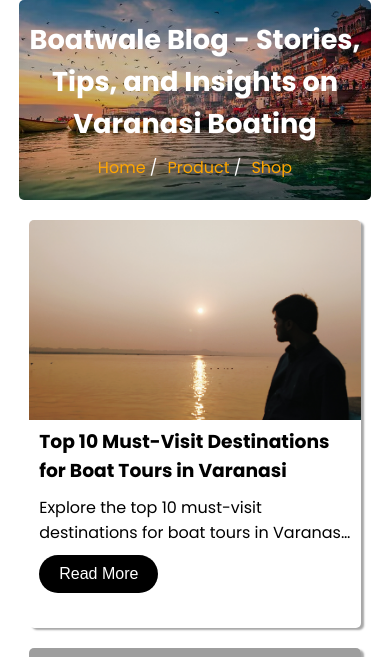
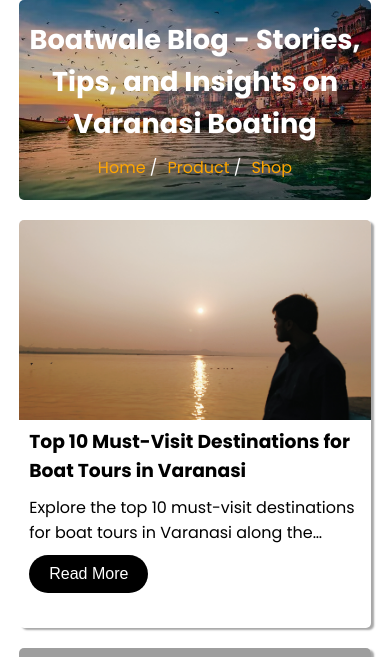
Before and after one commit to abhishekdubey1412/travel_agency, a Django app: page /blog/ in a window 390 px wide. Shown: the part 76-733 px from the top of the page. Run offline with Django 5.2, Linux system fonts and the light colour scheme; data comes from the database, SQL or seed files in the repository; some libraries are stand-ins or nearby versions; grey boxes are pictures that could not be loaded.

Commit message:
modified post css file

```diff
--- a/static/css/blog.css
+++ b/static/css/blog.css
@@ -110,14 +110,14 @@
 
 @media screen and (max-width: 768px) {
     .blog_pt .blog {
-        flex-basis: calc(50% - 20px);
+        flex-basis: 48%;
         margin: auto;
     }
 }
 
 @media screen and (max-width: 576px) {
     .blog_pt .blog {
-        flex-basis: calc(100% - 20px);
+        flex-basis: 100%;
     }
 }
 
```
